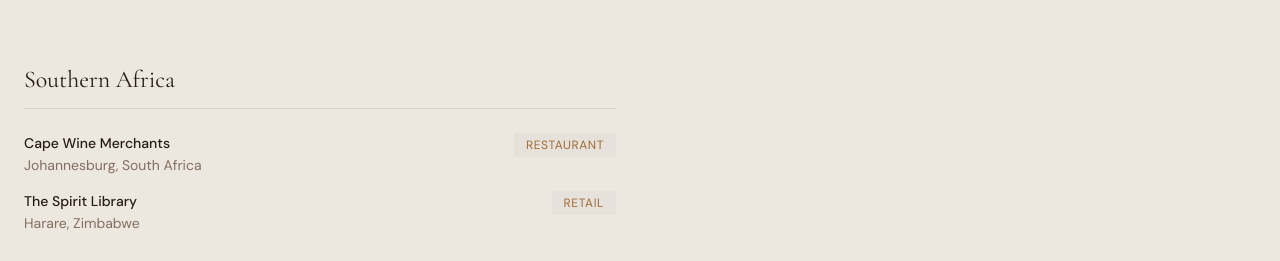
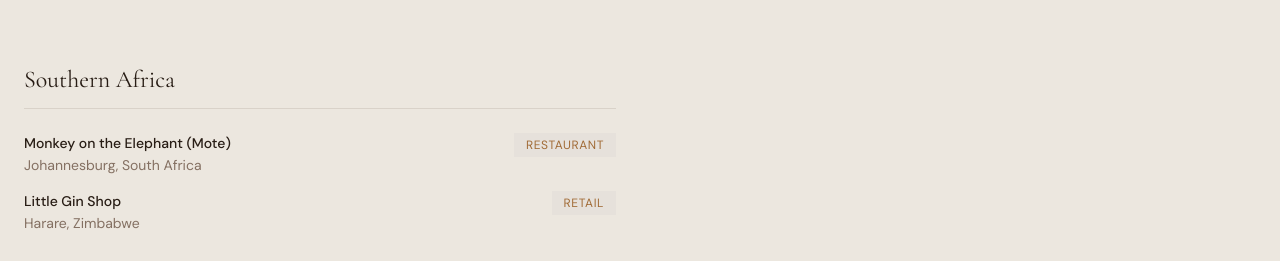
Before and after one commit to mufukuri/soko-v2, a Next.js app: page /stockists in a window 1280 px wide. Shown: the part 780-1041 px from the top of the page. Built offline with nearby package versions, Linux system fonts and the light colour scheme.

Commit message:
Update where to buy names

```diff
--- a/app/stockists/page.tsx
+++ b/app/stockists/page.tsx
@@ -15,8 +15,8 @@
   {
     name: "Southern Africa",
     stockists: [
-      { name: "Cape Wine Merchants", location: "Johannesburg, South Africa", type: "Restaurant" },
-      { name: "The Spirit Library", location: "Harare, Zimbabwe", type: "Retail" },
+      { name: "Monkey on the Elephant (Mote)", location: "Johannesburg, South Africa", type: "Restaurant" },
+      { name: "Little Gin Shop", location: "Harare, Zimbabwe", type: "Retail" },
     ],
   },
 
```
